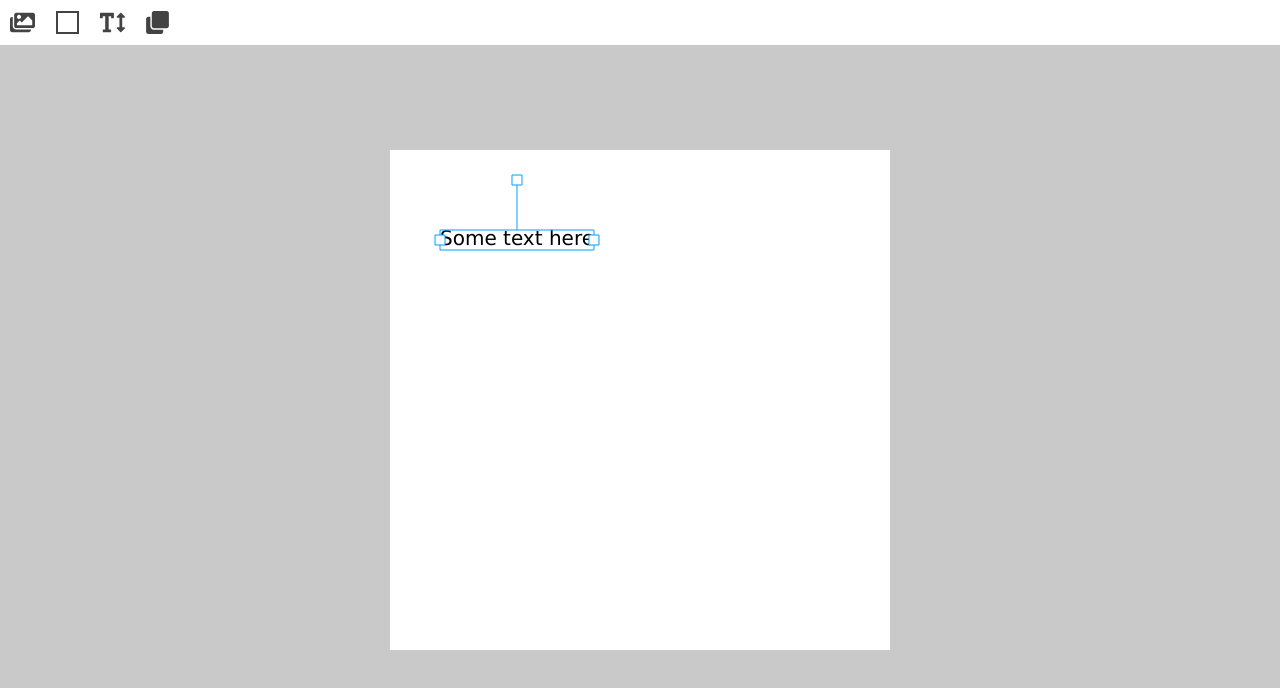
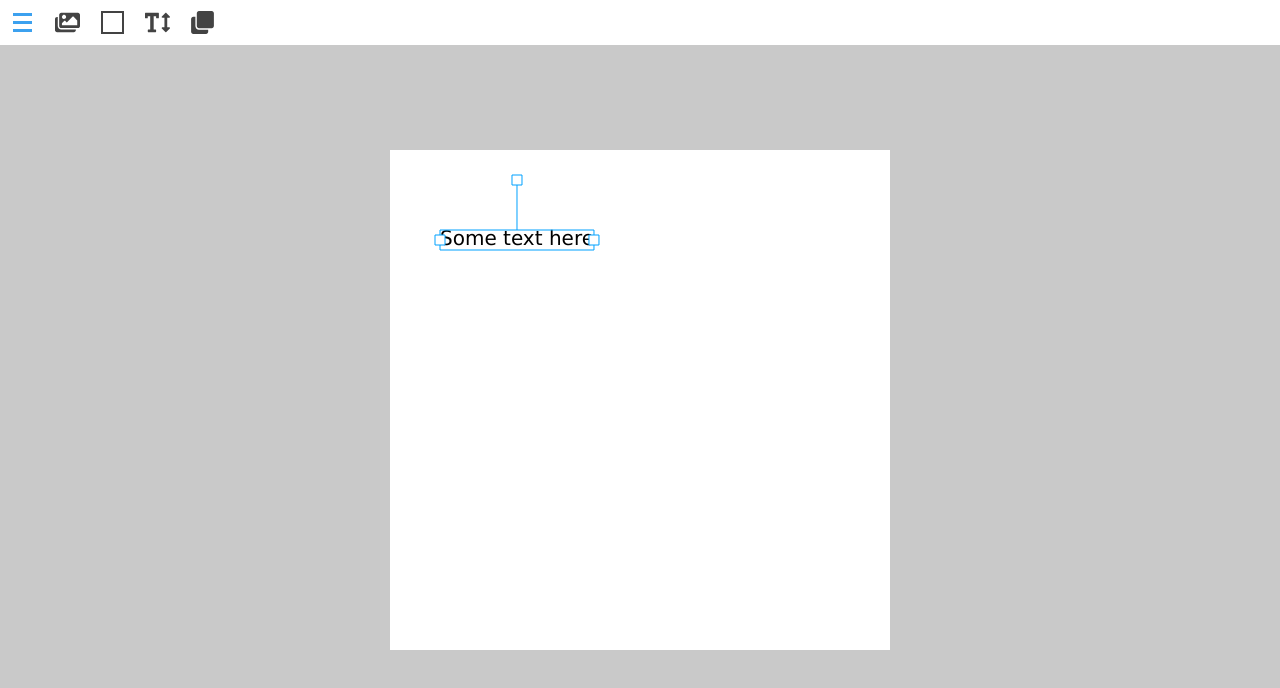
Before and after one commit to JohanGJensen/FastLayout, a React (Create React App) app: page / in a window 1280 px wide. Shown: the top 688 px of the page. Built offline with nearby package versions, Linux system fonts and the light colour scheme.

Commit message:
mobx added for sidebar

```diff
--- a/package.json
+++ b/package.json
@@ -11,6 +11,9 @@
     "@types/react": "^16.9.16",
     "@types/react-dom": "^16.9.4",
     "konva": "^4.0.18",
+    "mobx": "^5.15.4",
+    "mobx-react": "^6.1.8",
+    "mobx-react-lite": "^1.5.2",
     "react": "^16.12.0",
     "react-dom": "^16.12.0",
     "react-jss": "^10.0.0",
--- a/src/assets/images/images.ts
+++ b/src/assets/images/images.ts
@@ -2,7 +2,9 @@ import imageIcon from './images_icon_light.svg';
 import canvasIcon from './canvas_icon_light.svg';
 import shapeIcon from './shape_icon_light.svg';
 import textIcon from './text_icon_light.svg';
+import burgerIcon from './burger_menu.svg';
 
+export const iconBurger = burgerIcon;
 export const iconImage = imageIcon;
 export const iconCanvas = canvasIcon;
 export const iconShape = shapeIcon;
--- a/src/components/Container.tsx
+++ b/src/components/Container.tsx
@@ -1,6 +1,7 @@
 import React from "react";
 
 import ToolsPanel from "./panels/ToolsPanel";
+import SidePanel from "./panels/SidePanel";
 import Canvas from "./canvas/Canvas";
 
 import { styles } from "../style/style";
@@ -11,6 +12,7 @@ const Container = (props: { stage: object, layer: object }) => {
   return (
     <div id="container" className={classes.App}>
       <ToolsPanel stage={props.stage} layer={props.layer} />
+      <SidePanel />
       <Canvas stage={props.stage} layer={props.layer} />
     </div>
   );
--- a/src/components/buttons/ToolsButton.tsx
+++ b/src/components/buttons/ToolsButton.tsx
@@ -1,15 +1,16 @@
-import React from "react";
+import React, { useContext } from "react";
+import { observer } from 'mobx-react-lite';
+import { panelStore } from '../../mobx/panelStore';
 
 import { buttons } from "../../style/style";
 
-const ToolsButton = (props: { icon: any }) => {
+const ToolsButton = observer((props: { icon: string }) => {
+    const store = useContext(panelStore);
     const classes = buttons();
 
     return (
-        <div className={classes.toolsButton}>
-            <img src={props.icon} alt={''} />
-        </div>
+        <button onClick={() => { store.toggle() }} className={classes.toolsButton + ' ' + props.icon} />
     );
-};
+});
 
 export default ToolsButton;
--- /dev/null
+++ b/src/components/panels/SidePanel.tsx
@@ -0,0 +1,18 @@
+import React, { useContext } from "react";
+import { observer } from 'mobx-react-lite';
+import { panelStore } from '../../mobx/panelStore';
+
+import { styles } from '../../style/style'
+
+const SidePanel = observer(() => {
+    const classes = styles();
+    const store = useContext(panelStore);
+
+    let toggle = store.show;
+
+    return (
+        <div className={classes.sidePanel + ' ' + (toggle ? classes.show : classes.hide)} />
+    );
+});
+
+export default SidePanel;
--- a/src/components/panels/ToolsPanel.tsx
+++ b/src/components/panels/ToolsPanel.tsx
@@ -4,11 +4,11 @@ import Konva from "konva";
 
 import ToolsButton from '../buttons/ToolsButton';
 
-import { styles } from "../../style/style";
-import { iconImage, iconCanvas, iconShape, iconText } from '../../assets/images/images';
+import { styles, buttons } from "../../style/style";
 
 const ToolsPanel = (props: { stage: any, layer: any }) => {
   const classes = styles();
+  const button = buttons();
 
   useEffect(() => {
     let stage = props.stage;
@@ -76,10 +76,11 @@ const ToolsPanel = (props: { stage: any, layer: any }) => {
 
   return (
     <div id="drag-items" className={'tools-panel ' + classes.toolsPanel}>
-      <ToolsButton icon={iconImage} />
-      <ToolsButton icon={iconShape} />
-      <ToolsButton icon={iconText} />
-      <ToolsButton icon={iconCanvas} />
+      <ToolsButton icon={button.iconBurger} />
+      <ToolsButton icon={button.iconImage} />
+      <ToolsButton icon={button.iconShape} />
+      <ToolsButton icon={button.iconText} />
+      <ToolsButton icon={button.iconCanvas} />
     </div>
   );
 };
--- /dev/null
+++ b/src/mobx/panelStore.ts
@@ -0,0 +1,29 @@
+import { createContext } from "react";
+import { observable } from 'mobx';
+
+class PanelStore {
+    @observable
+    title = 'FastLayout'
+
+    @observable
+    left = '0px'
+
+    @observable
+    show = false
+
+    @observable
+    toggle = () => {
+        this.show = !this.show
+    }
+}
+
+// const sidebarstore = {
+//     title: 'FastLayout',
+//     left: '0px',
+//     show: false,
+//     toggle() {
+//         this.show = !this.show
+//     }
+// }
+
+export const panelStore = createContext(new PanelStore());
--- a/src/style/style.ts
+++ b/src/style/style.ts
@@ -1,4 +1,5 @@
 import { createUseStyles } from "react-jss";
+import { iconBurger, iconImage, iconCanvas, iconShape, iconText } from '../assets/images/images';
 
 export const styles = createUseStyles({
     theme: {
@@ -25,14 +26,29 @@ export const styles = createUseStyles({
 
         'position': 'absolute',
         'top': '0px',
+        'z-index': '10',
 
         'width': '100%',
         'height': '45px',
 
         'background': '#FFFFFF',
-        // 'margin': '0 0 20px',
-        // 'border': '1px solid black',
     },
+    sidePanel: {
+        'position': 'absolute',
+        'top': '0px',
+
+        'height': '100vh',
+        'width': '200px',
+        'background': '#FFFFFF',
+
+        'transition': 'all 0.2s ease-out',
+    },
+    show: {
+        'left': '0px',
+    },
+    hide: {
+        'left': '-200px',
+    }
 });
 
 export const buttons = createUseStyles({
@@ -43,5 +59,35 @@ export const buttons = createUseStyles({
         'display': 'flex',
         'justify-content': 'center',
         'align-items': 'center',
+
+        'background-repeat': 'no-repeat',
+        'background-position': 'center',
+        'background': 'none',
+        'color': 'inherit',
+        'border': 'none',
+        'padding': '0',
+        'cursor': 'pointer',
+        '&:focus': {
+            'border': 'none',
+            'outline': 'none !important',
+        },
+        '&::-moz-focus-inner': {
+            'border': '0',
+        }
+    },
+    iconBurger: {
+        'background-image': 'url(' + iconBurger + ')',
+    },
+    iconImage: {
+        'background-image': 'url(' + iconImage + ')',
+    },
+    iconCanvas: {
+        'background-image': 'url(' + iconCanvas + ')',
+    },
+    iconShape: {
+        'background-image': 'url(' + iconShape + ')',
+    },
+    iconText: {
+        'background-image': 'url(' + iconText + ')',
     },
 });
--- a/tsconfig.json
+++ b/tsconfig.json
@@ -1,5 +1,6 @@
 {
   "compilerOptions": {
+    "experimentalDecorators": true,
     "target": "es5",
     "lib": [
       "dom",
```
Also changed, not shown: src/index.tsx (+3 -4 lines), src/mobx/PanelReducer.ts (added, +20 -0 lines), src/assets/images/burger_menu.svg (added), src/components/canvas/Canvas.tsx (indentation only), 1 other file (tests, documents, lock files or other folders).
